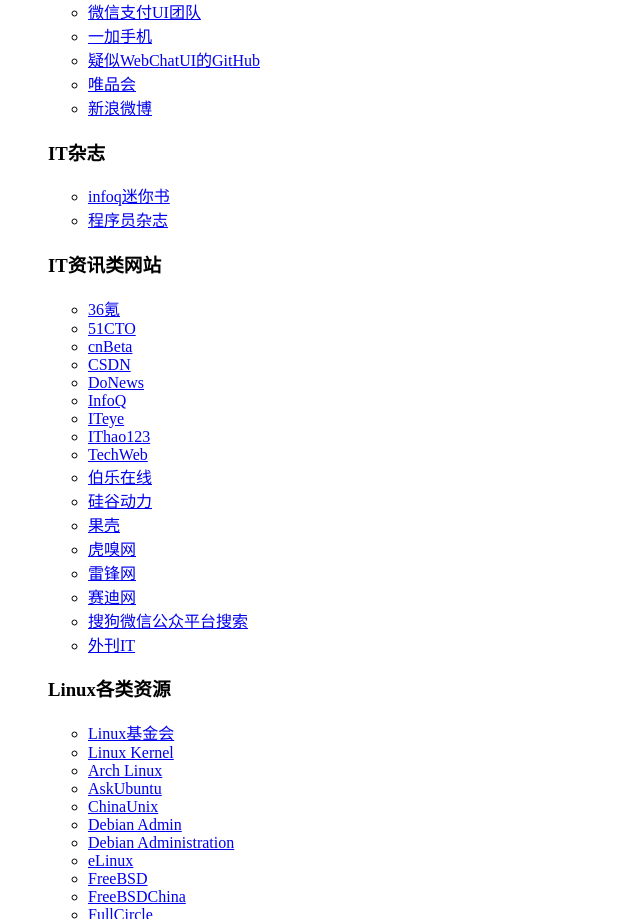
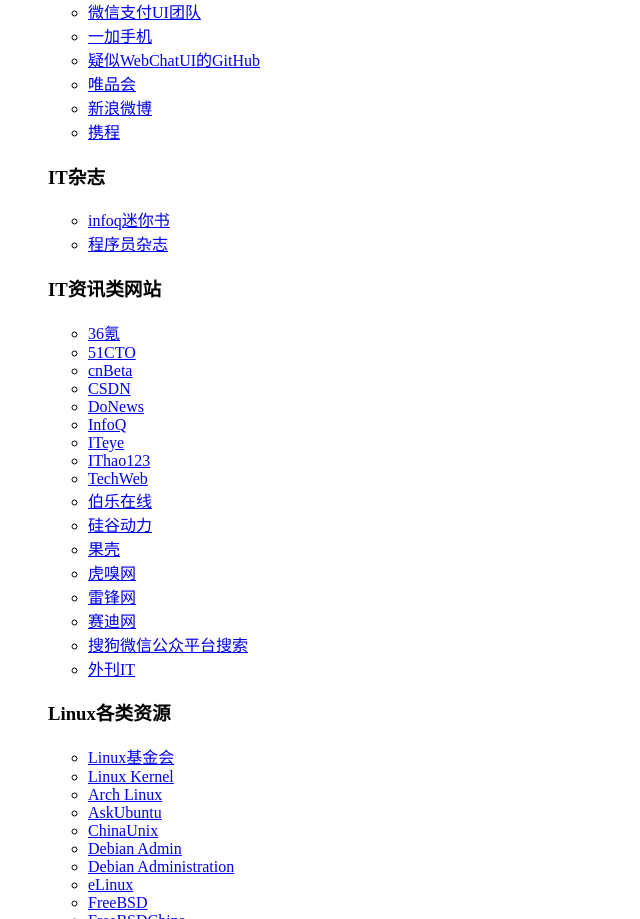
Before and after one commit to easonjim/MyLinkFavorites, a plain HTML site: page index.html in a window 1280 px wide. Shown: the part 946-1865 px from the top of the page, without its empty margins (0-640 px from the left). Drawn offline with Linux system fonts and the light colour scheme.

Commit message:
Update index.html

```diff
--- a/index.html
+++ b/index.html
@@ -59,6 +59,7 @@
                     <li><a href="https://github.com/wechatui" target="_blank">疑似WebChatUI的GitHub</a></li>
                     <li><a href="https://github.com/vipshop" target="_blank">唯品会</a></li>
                     <li><a href="https://github.com/weibocom" target="_blank">新浪微博</a></li>
+                    <li><a href="https://github.com/ctripcorp" target="_blank">携程</a></li>
                 </ul>
             </div>
             <div>
```
